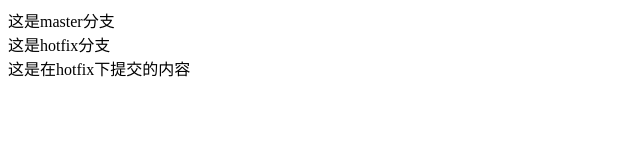
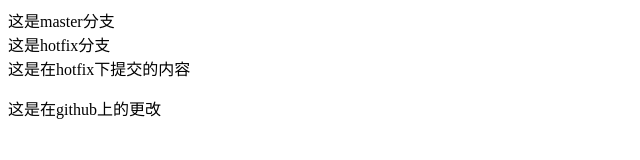
Before and after one commit to FFFeiXY/myRepo, a website: page index.html in a window 1280 px wide. Shown: the whole page, without its empty margins (0-640 px from the left). Drawn offline with Linux system fonts and the light colour scheme.

Commit message:
Update index.html

```diff
--- a/index.html
+++ b/index.html
@@ -8,6 +8,9 @@
 <div>这是master分支</div>
 	<div>这是hotfix分支</div>
 	<div>这是在hotfix下提交的内容</div>
+	<p>这是在github上的更改</p>
+
+
 
 </body>
 </html>
```
